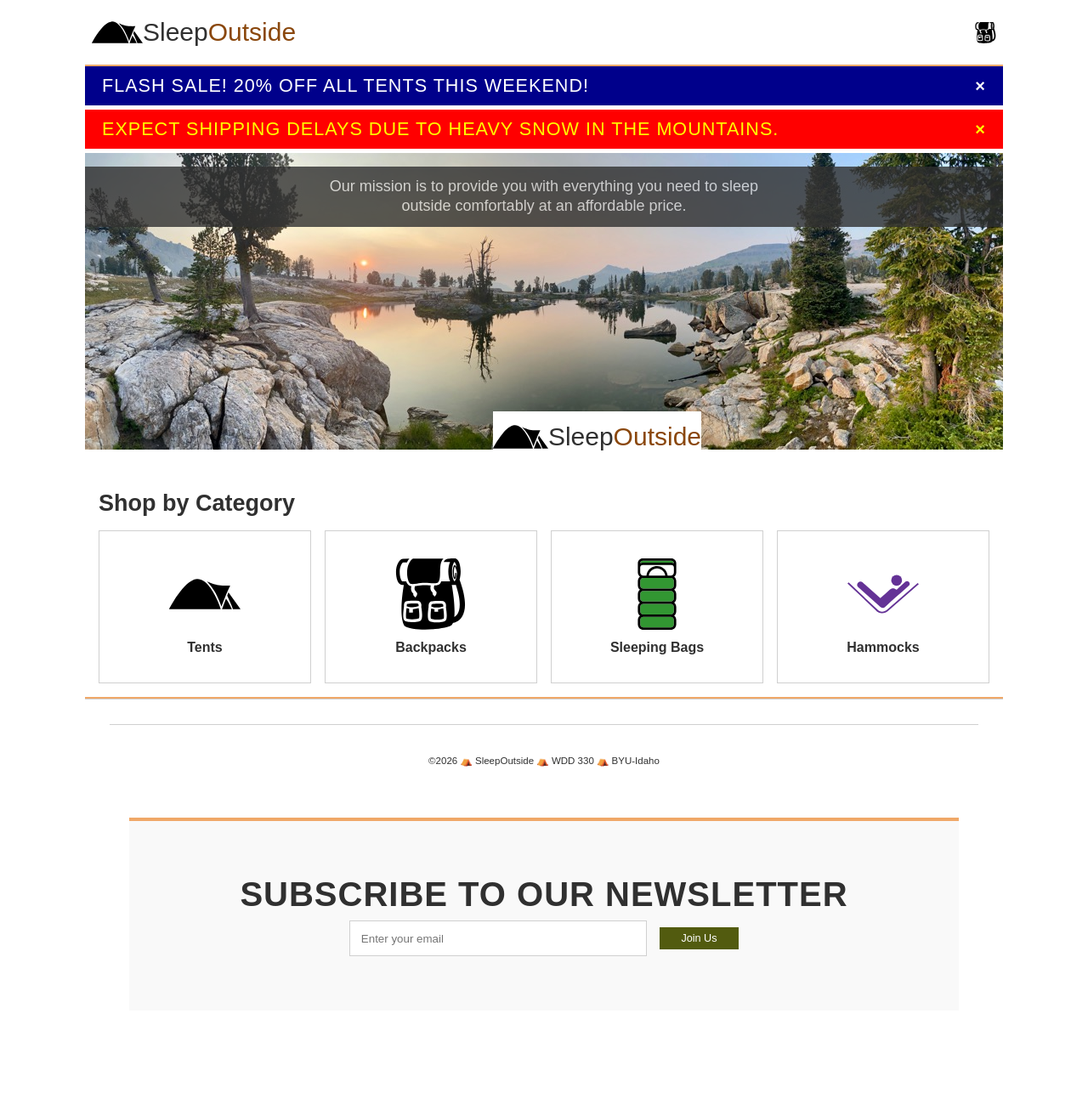
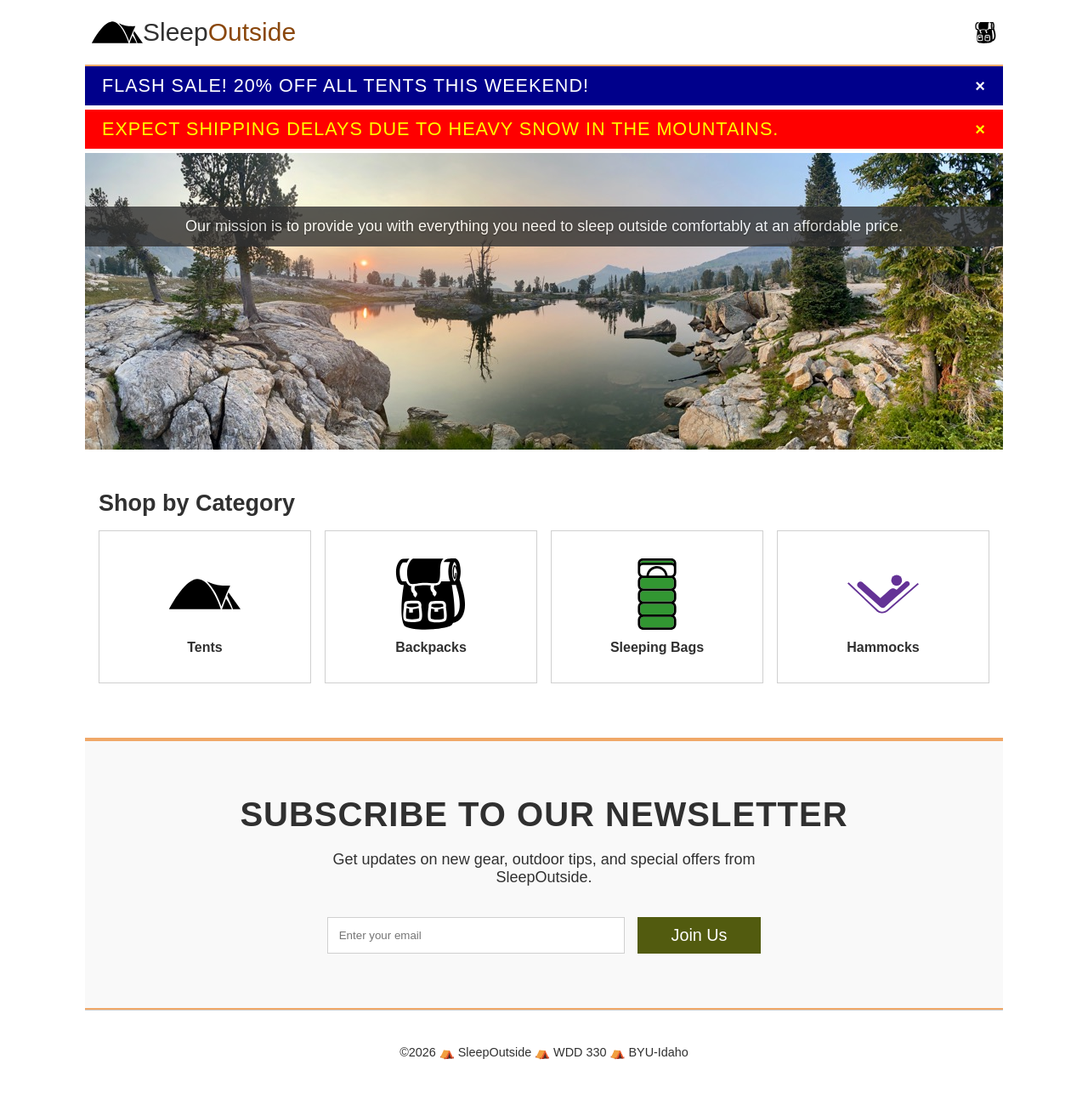
Before and after one commit to dylancleghorn/wdd330-sleepoutside, a website built with Vite: page src/index.html in a window 1280 px wide. Shown: the whole page at 85% size. Before the commit the page ends 1241 px from the top, so only its background shows below. Built offline with nearby package versions, Linux system fonts and the light colour scheme.

Commit message:
moved newletter to homepage from footer

```diff
--- a/src/css/style.css
+++ b/src/css/style.css
@@ -338,7 +338,7 @@ button:hover {
     left: 0;
     right: 0;
     line-height: 1.3;
-    width: 100%;
+    width: 100% !important;
     background-color: var(--dark-grey);
     color: var(--light-grey);
     opacity: 0.8;
@@ -346,7 +346,7 @@ button:hover {
 
   .mission p {
     margin: 0 auto;
-    width: 50%;
+
     text-align: center;
   }
 
@@ -407,7 +407,7 @@ footer {
   display: none;
 }
 
-/* FIX: restore hero overlay positioning after merge */
+/* Home hero */
 .hero {
   position: relative;
 }
@@ -417,12 +417,28 @@ footer {
   display: block;
 }
 
-.hero-text {
+.hero .logo {
   position: absolute;
-  top: 50%;
   left: 50%;
-  transform: translate(-50%, -50%);
+  bottom: 1rem;
+  transform: translateX(-50%);
+  background-color: rgba(255, 255, 255, 0.95);
+  z-index: 2;
+  border: 1px black solid;
+}
+
+.hero .mission {
+  position: absolute;
+  left: 50%;
+  top: 18%;
+  transform: translateX(-50%);
+  width: min(90%, 42rem);
+  color: white;
   text-align: center;
-  color: white;
+  text-shadow: 0 1px 2px rgba(0, 0, 0, 0.8);
   z-index: 2;
 }
+
+.hero .mission p {
+  margin: 0;
+}
--- a/src/index.html
+++ b/src/index.html
@@ -16,10 +16,10 @@
     <div class="hero">
       <img src="/images/banner-sm.jpg" srcset="/images/banner-sm.jpg 500w, /images/banner.jpg"
         alt="image of a high mountain lake" />
-      <div class="logo logo--square">
+      <!-- div class="logo logo--square">
         <img src="/images/noun_Tent_2517.svg" alt="tent image for logo" />
         <div>Sleep<span class="highlight">Outside</span></div>
-      </div>
+      </div -->
       <div class="mission">
         <p>
           Our mission is to provide you with everything you need to sleep
@@ -57,6 +57,17 @@
         </li>
       </ul>
     </section>
+
+    <section class="newsletter">
+      <h3>Subscribe to our Newsletter</h3>
+      <p>Get updates on new gear, outdoor tips, and special offers from SleepOutside.</p>
+      <form id="newsletter-form">
+        <input type="email" id="newsletter-email" placeholder="Enter your email" required />
+        <button type="submit">Join Us</button>
+      </form>
+      <div id="newsletter-message" class="hidden"></div>
+    </section>
+
   </main>
   <footer id="main-footer"></footer>
 </body>
--- a/src/public/partials/footer.html
+++ b/src/public/partials/footer.html
@@ -1,12 +1 @@
-<footer>
-  <p>&copy;2026 ⛺ SleepOutside ⛺ WDD 330 ⛺ BYU-Idaho</p>
-
-  <section class="newsletter">
-    <h3>Subscribe to our Newsletter</h3>
-    <form id="newsletter-form">
-      <input type="email" id="newsletter-email" placeholder="Enter your email" required>
-      <button type="submit">Join Us</button>
-    </form>
-    <div id="newsletter-message" class="hidden"></div>
-  </section>
-</footer>
+<p>&copy;2026 ⛺ SleepOutside ⛺ WDD 330 ⛺ BYU-Idaho</p>
```
Also changed, not shown: src/cart/index.html (+1 -2 lines), src/checkout/index.html (+0 -1 lines).
